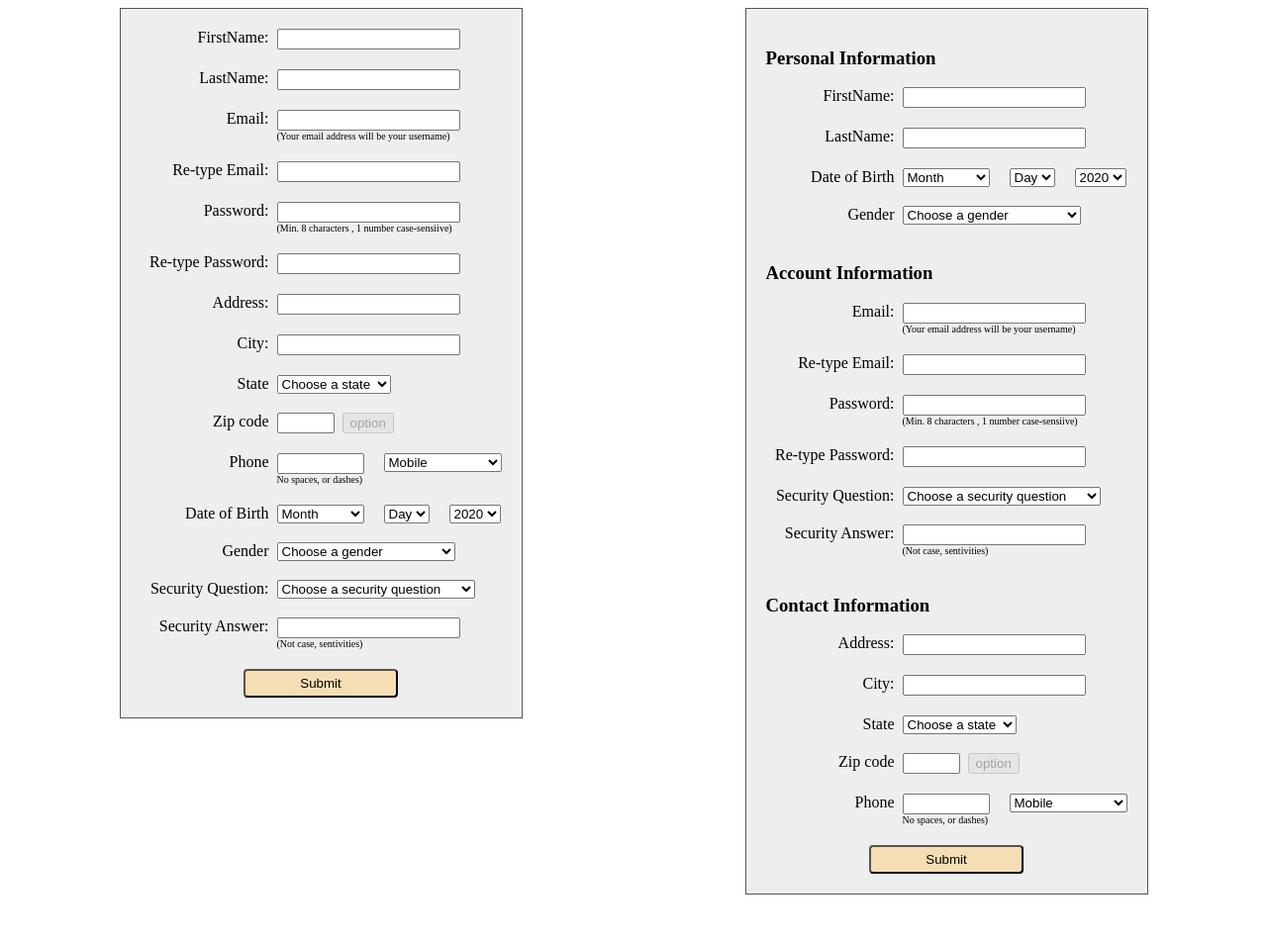
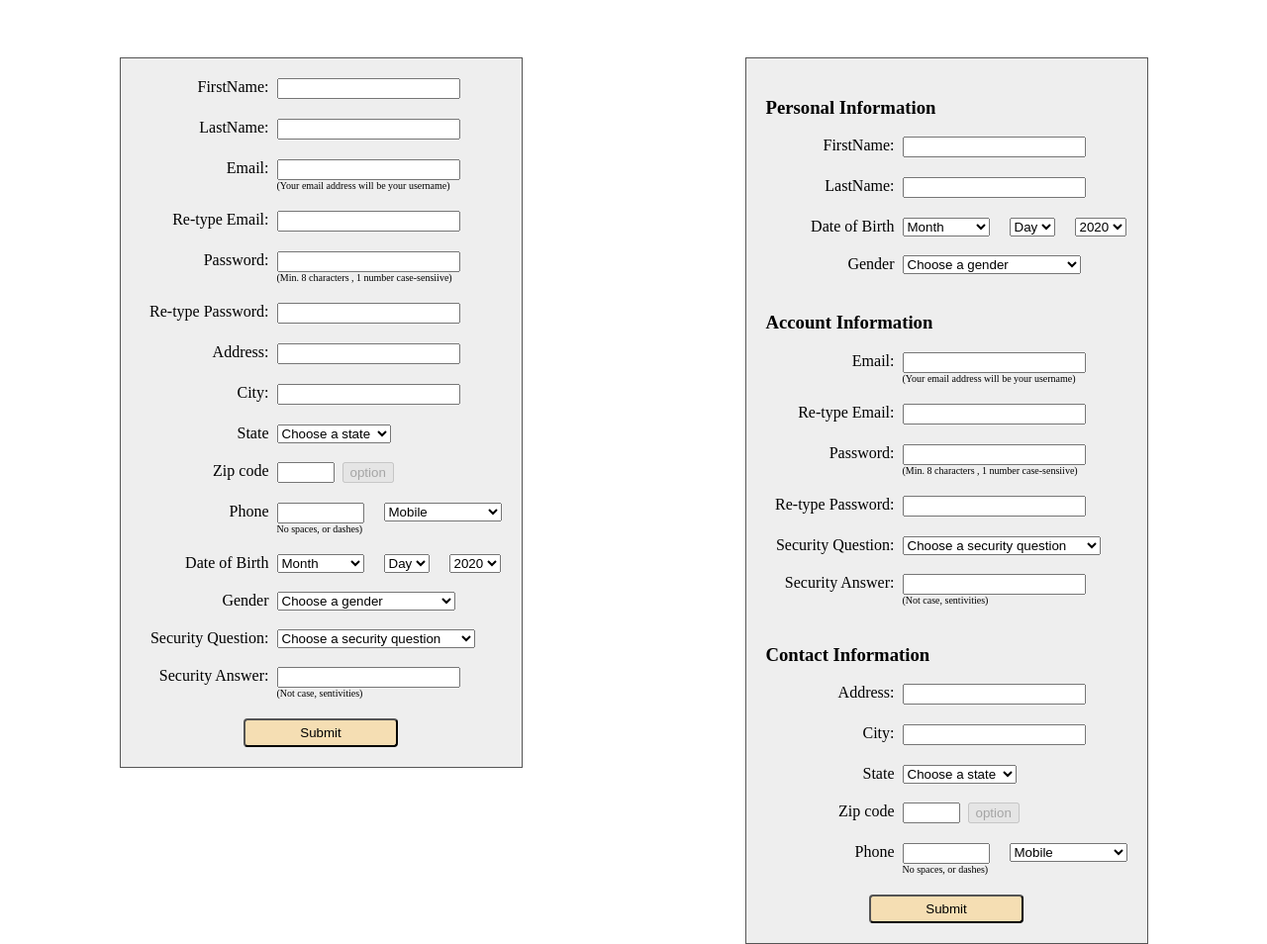
Before and after one commit to Jaxongir-Miraxtamov/Html-home, a plain HTML site: page index.html in a window 1280 px wide. Shown: the whole page at 99% size. Before the commit the page ends 912 px from the top, so only its background shows below. Drawn offline with Linux system fonts and the light colour scheme.

Commit message:
Bug fixed

```diff
--- a/index.html
+++ b/index.html
@@ -7,6 +7,11 @@
     <title>Document</title>
   </head>
   <style>
+    .container {
+      margin-top: 50px;
+      margin-bottom: 50px;
+    }
+
     form {
       width: fit-content;
       display: flex;
@@ -204,7 +209,7 @@
       </form>
     </div>
 
-    <div class="container2">
+    <div class="container">
       <form target="_blank" action="https://google.com">
         <h3>Personal Information</h3>
         <div class="label-input">
```
